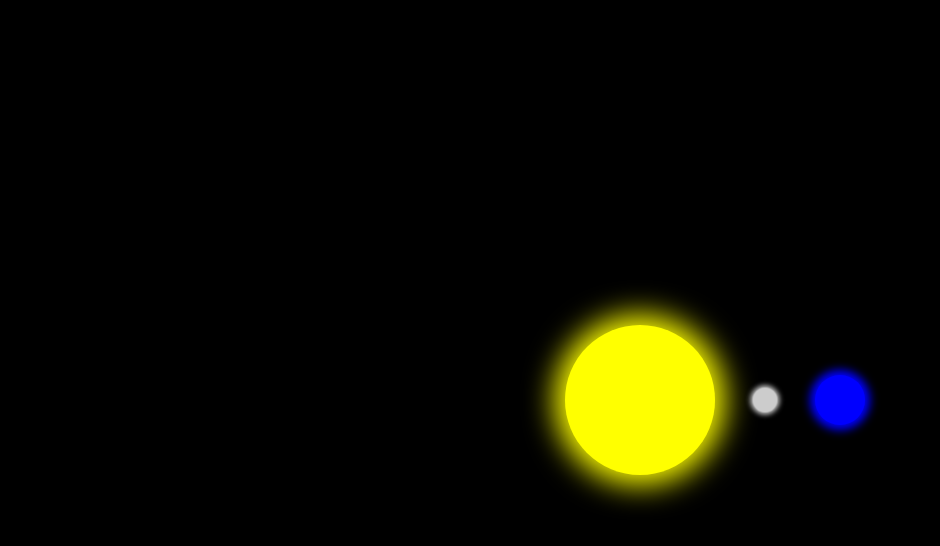
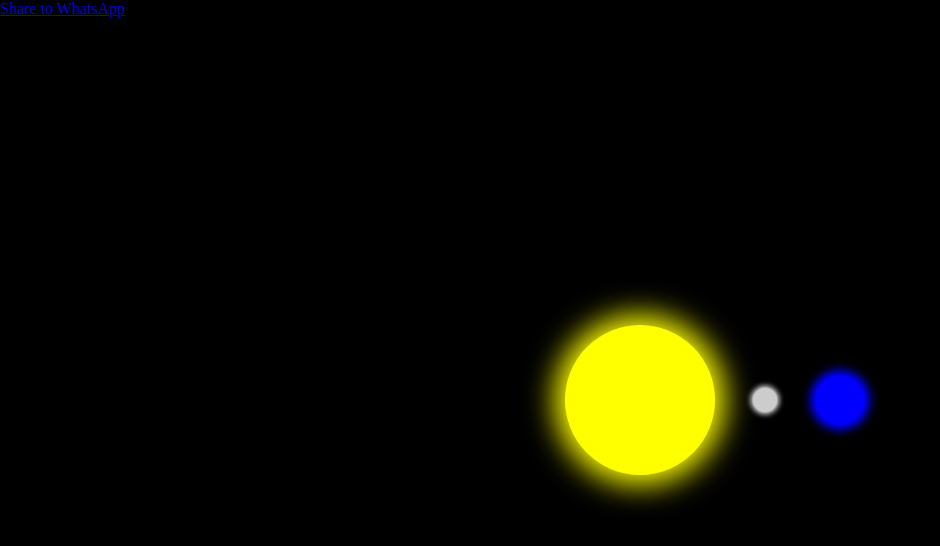
Before and after one commit to 7904785/Solar-system.html, a plain HTML site: page index.html in a window 1280 px wide. Shown: the whole page, without its empty margins (0-940 px from the left). Drawn offline with Linux system fonts and the light colour scheme.

Commit message:
Update index.html

```diff
--- a/index.html
+++ b/index.html
@@ -65,6 +65,8 @@
 	</style>
 </head>
 <body>
+	<a href="whatsapp://send?text=https://outer-world.netlify.app/"       data-action="share/whatsapp/share"
+        target="_blank"> Share to WhatsApp </a>
 	<div id="sun"></div>
 	<div id="earth">
 		<div id="moon"></div>
```
